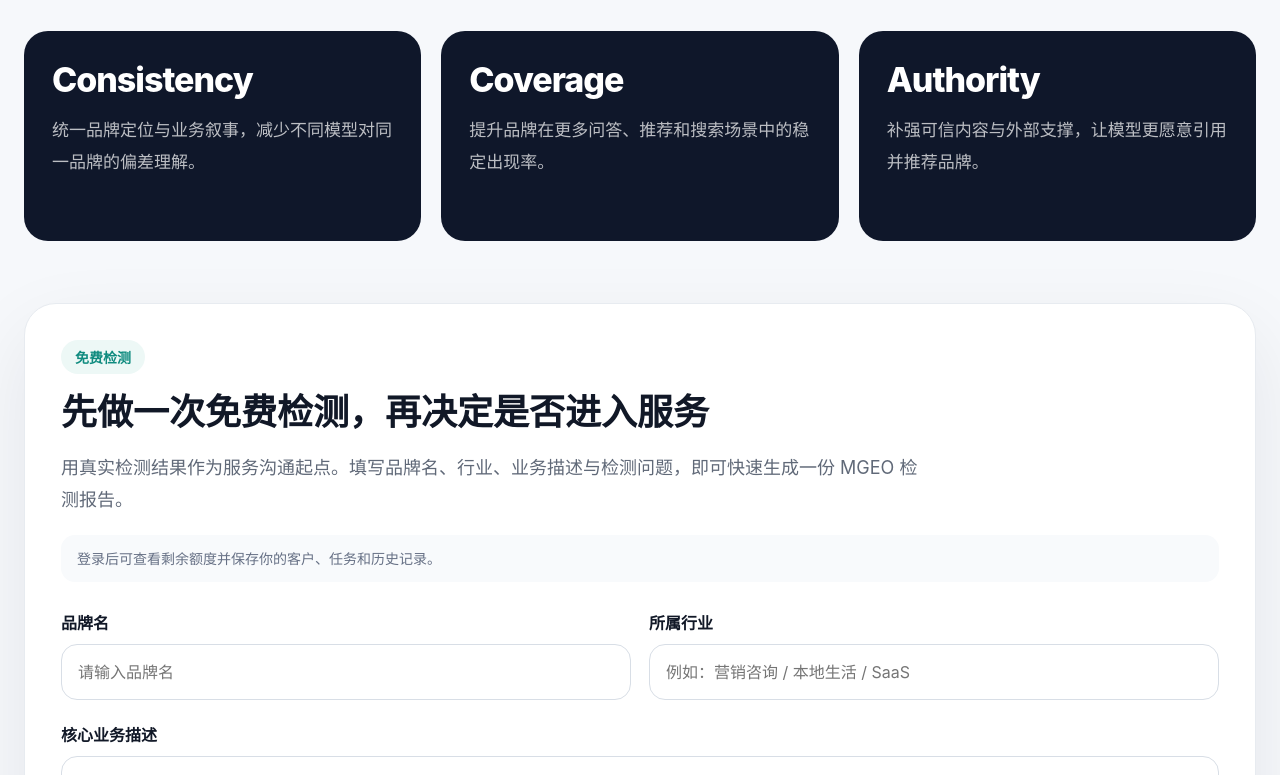
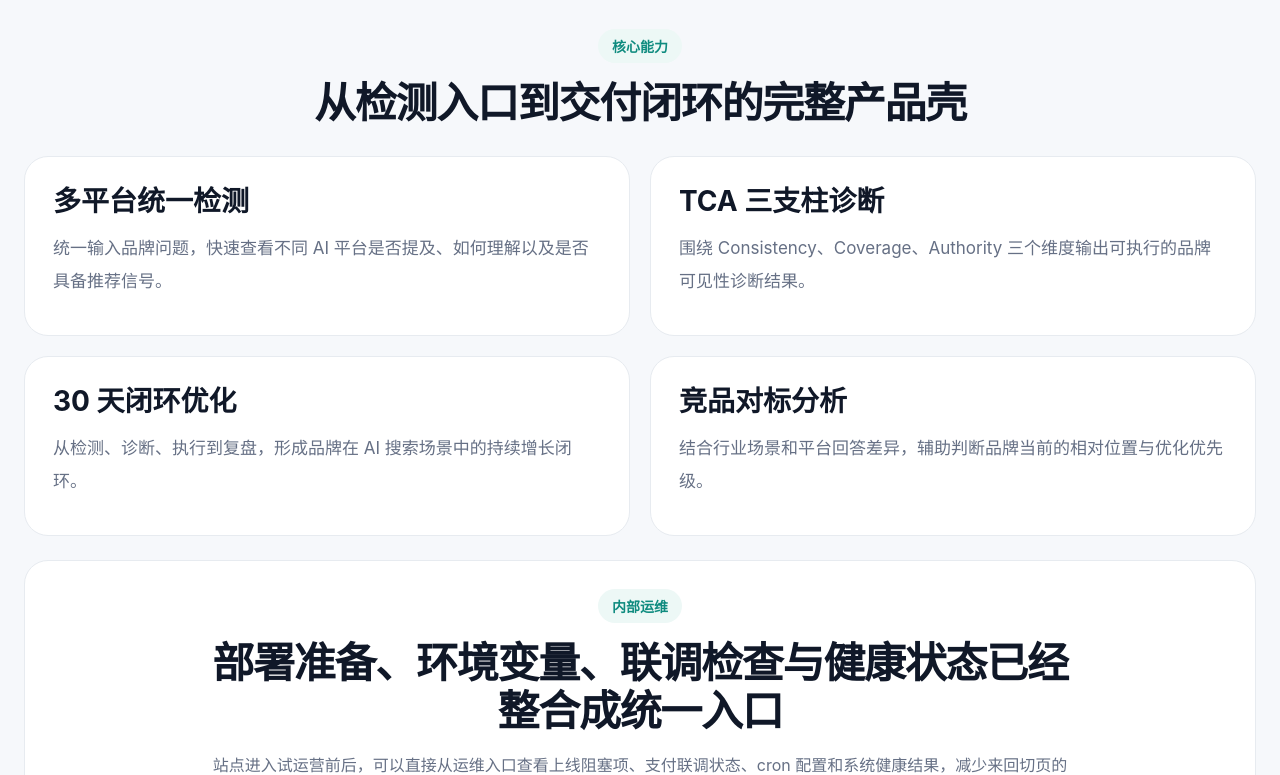
Before and after one commit to DONGLUOJI/mgeo-mvp, a Next.js app: page / in a window 1280 px wide. Shown: the part 2025-2800 px from the top of the page. Built offline with nearby package versions, Linux system fonts and the light colour scheme.

Commit message:
fix: restore homepage detect form

```diff
--- a/src/app/page.tsx
+++ b/src/app/page.tsx
@@ -1,5 +1,4 @@
 import Link from "next/link";
-import { Suspense } from "react";
 import { DetectForm } from "@/components/detect/DetectForm";
 import { SiteShell } from "@/components/marketing/SiteShell";
 
@@ -85,6 +84,16 @@ export default function MarketingHomePage() {
           </div>
         </section>
 
+        <section style={styles.detectSection}>
+          <div style={styles.sectionInner}>
+            <DetectForm
+              embedded
+              title="先做一次免费检测，再决定是否进入服务"
+              description="用真实检测结果作为服务沟通起点。填写品牌名、行业、业务描述与检测问题，即可快速生成一份 MGEO 检测报告。"
+            />
+          </div>
+        </section>
+
         <section style={styles.platformSection}>
           <div style={styles.sectionInner}>
             <div style={styles.sectionIntro}>
@@ -157,17 +166,6 @@ export default function MarketingHomePage() {
           </div>
         </section>
 
-        <section style={styles.detectSection}>
-          <div style={styles.sectionInner}>
-            <Suspense fallback={<div style={styles.detectFallback}>检测表单加载中...</div>}>
-              <DetectForm
-                embedded
-                title="先做一次免费检测，再决定是否进入服务"
-                description="用真实检测结果作为服务沟通起点。填写品牌名、行业、业务描述与检测问题，即可快速生成一份 MGEO 检测报告。"
-              />
-            </Suspense>
-          </div>
-        </section>
       </main>
     </SiteShell>
   );
@@ -294,14 +292,7 @@ const styles: Record<string, React.CSSProperties> = {
     padding: "62px 24px 0",
   },
   detectSection: {
-    padding: "62px 24px 0",
-  },
-  detectFallback: {
-    background: "#ffffff",
-    border: "1px solid #e7ebf0",
-    borderRadius: 32,
-    padding: 36,
-    color: "#667085",
+    padding: "28px 24px 0",
   },
   sectionInner: {
     maxWidth: 1240,
--- a/src/components/detect/DetectForm.tsx
+++ b/src/components/detect/DetectForm.tsx
@@ -1,7 +1,7 @@
 "use client";
 
-import { useEffect, useState } from "react";
-import { useRouter, useSearchParams } from "next/navigation";
+import { useState } from "react";
+import { useRouter } from "next/navigation";
 import { DEFAULT_MODELS, MODEL_META } from "@/lib/detect/model-meta";
 import type { ModelName } from "@/lib/detect/types";
 
@@ -30,7 +30,6 @@ export function DetectForm({
   quota = null,
 }: DetectFormProps) {
   const router = useRouter();
-  const searchParams = useSearchParams();
 
   const [brandName, setBrandName] = useState("");
   const [industry, setIndustry] = useState("");
@@ -39,30 +38,6 @@ export function DetectForm({
   const [selectedModels, setSelectedModels] = useState<ModelName[]>([...DEFAULT_MODELS]);
   const [submitting, setSubmitting] = useState(false);
   const [error, setError] = useState("");
-
-  useEffect(() => {
-    const brand = searchParams.get("brandName");
-    const nextIndustry = searchParams.get("industry");
-    const nextBusinessSummary = searchParams.get("businessSummary");
-    const nextQuery = searchParams.get("query");
-    const nextModels = searchParams.get("models");
-
-    if (brand) setBrandName(brand);
-    if (nextIndustry) setIndustry(nextIndustry);
-    if (nextBusinessSummary) setBusinessSummary(nextBusinessSummary);
-    if (nextQuery) setQuery(nextQuery);
-
-    if (nextModels) {
-      const parsed = nextModels
-        .split(",")
-        .map((item) => item.trim())
-        .filter((item): item is ModelName => DEFAULT_MODELS.includes(item as ModelName));
-
-      if (parsed.length) {
-        setSelectedModels(parsed);
-      }
-    }
-  }, [searchParams]);
 
   function toggleModel(modelId: ModelName) {
     setSelectedModels((prev) =>
```
Also changed, not shown: src/app/detect/page.tsx (+5 -14 lines).
